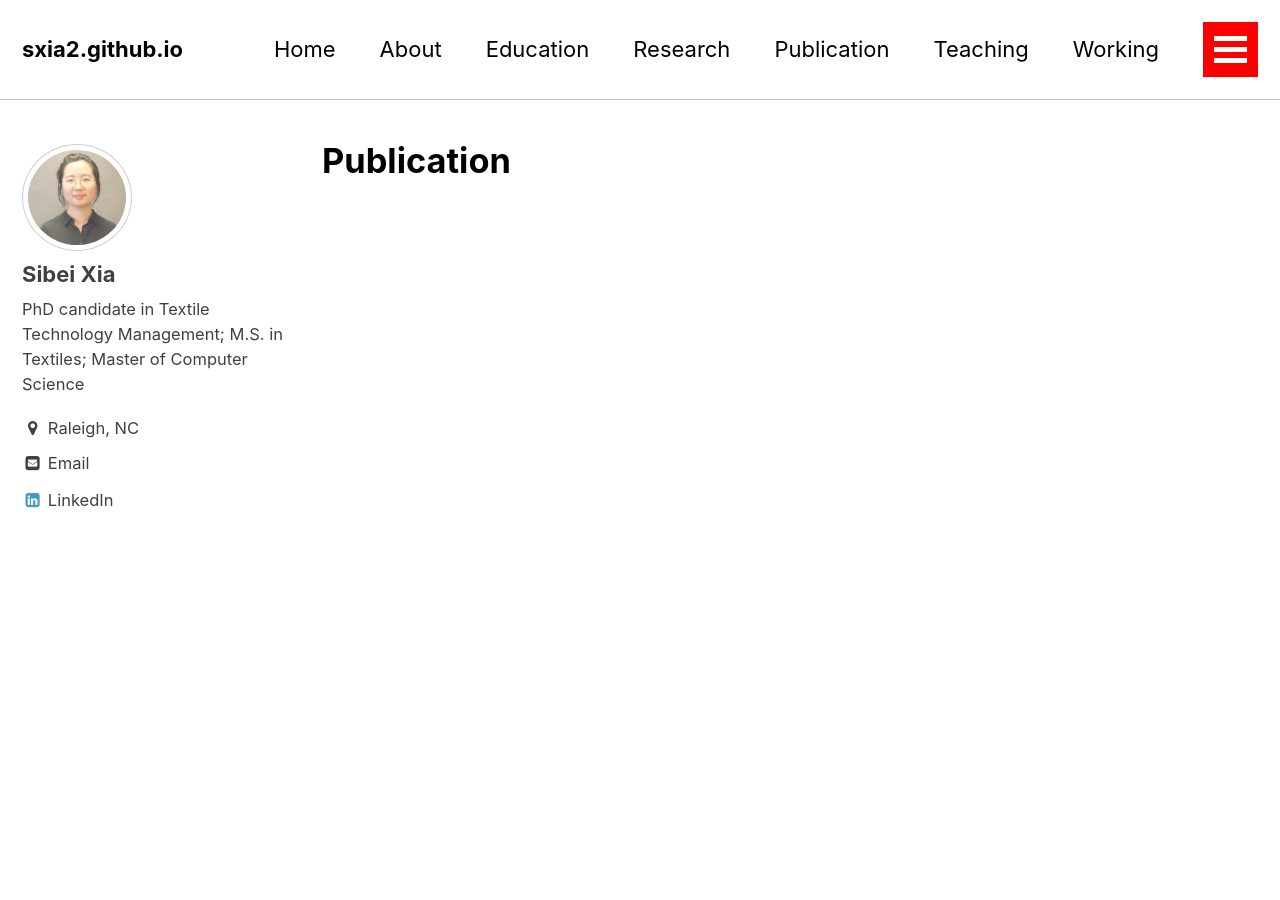
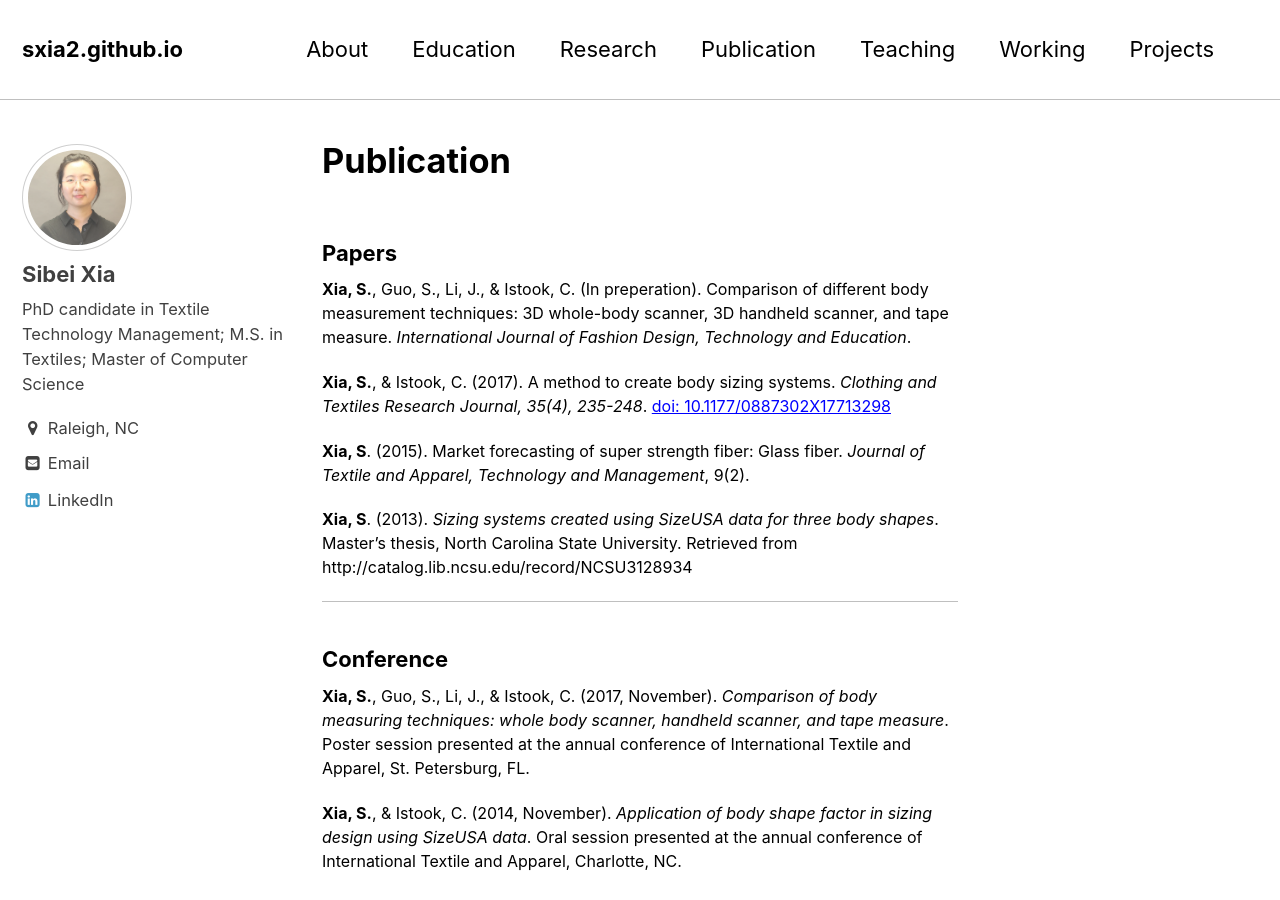
Before and after one commit to sxia2/sxia2.github.io, a Jekyll site: the page built from _pages/publication.md, in a window 1280 px wide and 900 px high. Built offline with Jekyll 4.4.1, drawn with Linux system fonts in a browser that asks for light colours.

Commit message:
navigation

```diff
--- a/_data/navigation.yml
+++ b/_data/navigation.yml
@@ -1,9 +1,9 @@
 # main links
 main:
-  - title: "Home"
-    url: https://sxia2.github.io
+# - title: "Home"
+#   url: https://sxia2.github.io/
   - title: "About"
-    url: /about/
+    url: https://sxia2.github.io/about/
   - title: "Education"
     url: /education/
   - title: "Research"
--- a/_pages/publication.md
+++ b/_pages/publication.md
@@ -2,3 +2,18 @@
 permalink: /publication/
 title: "Publication"
 ---
+
+### Papers
+**Xia, S.**, Guo, S., Li, J., & Istook, C. (In preperation). Comparison of different body measurement techniques: 3D whole-body scanner, 3D handheld scanner, and tape measure. *International Journal of Fashion Design, Technology and Education*.
+
+**Xia, S.**, & Istook, C. (2017). A method to create body sizing systems. *Clothing and Textiles Research Journal, 35(4), 235-248*. [doi: 10.1177/0887302X17713298](10.1177/0887302X17713298)
+
+**Xia, S**. (2015). Market forecasting of super strength fiber: Glass fiber. *Journal of Textile and Apparel, Technology and Management*, 9(2).
+
+**Xia, S**. (2013). *Sizing systems created using SizeUSA data for three body shapes*. Master’s thesis, North Carolina State University. Retrieved from http://catalog.lib.ncsu.edu/record/NCSU3128934
+
+---
+### Conference
+**Xia, S.**, Guo, S., Li, J., & Istook, C. (2017, November). *Comparison of body measuring techniques: whole body scanner, handheld scanner, and tape measure*. Poster session presented at the annual conference of International Textile and Apparel, St. Petersburg, FL.
+
+**Xia, S.**, & Istook, C. (2014, November). *Application of body shape factor in sizing design using SizeUSA data*. Oral session presented at the annual conference of International Textile and Apparel, Charlotte, NC.
```
